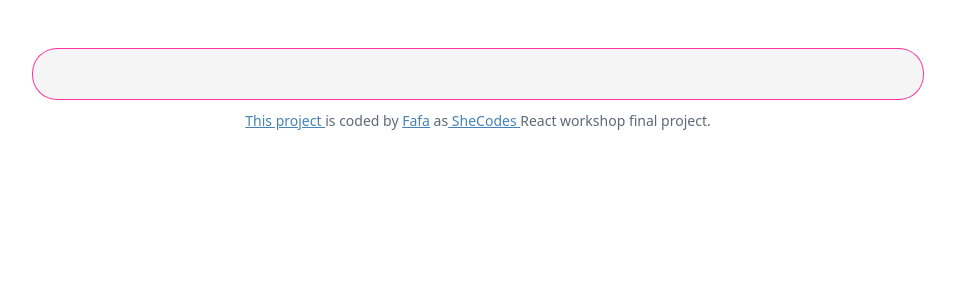
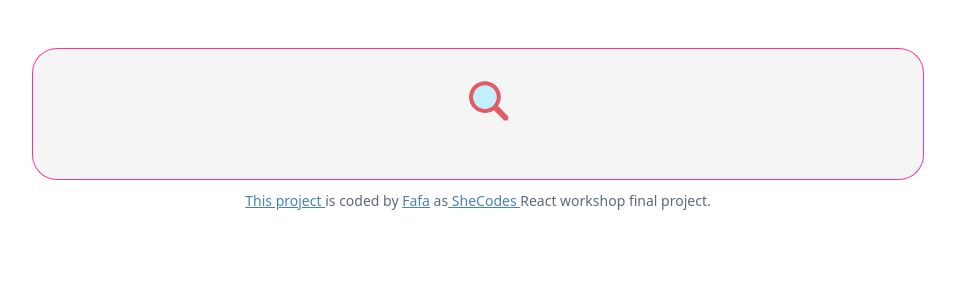
Before and after one commit to faaarv/weather-project, a React (Create React App) app: page / in a window 1280 px wide. Shown: the top 300 px of the page, without its empty margins (162-1117 px from the left). Built offline with nearby package versions, Linux system fonts and the light colour scheme; no server answers.

Commit message:
adding loading spinner

```diff
--- a/package.json
+++ b/package.json
@@ -11,6 +11,7 @@
     "html-react-parser": "^3.0.7",
     "react": "^18.2.0",
     "react-dom": "^18.2.0",
+    "react-loader-spinner": "^5.3.4",
     "react-scripts": "5.0.1",
     "web-vitals": "^2.1.4"
   },
--- a/src/Weather.js
+++ b/src/Weather.js
@@ -4,6 +4,8 @@ import 'bootstrap/dist/css/bootstrap.min.css';
 import axios from "axios"
 import Current from "./Current"
 import parse from 'html-react-parser';
+import { MagnifyingGlass } from "react-loader-spinner";
+
 let days = [
     "Sun",
     "Mon",
@@ -92,5 +94,19 @@ export default function Weather(){
 
     } else {
         callApi()
+        return (
+            <div>
+                <MagnifyingGlass
+                visible={true}
+                height="80"
+                width="80"
+                ariaLabel="MagnifyingGlass-loading"
+                wrapperStyle={{}}
+                wrapperClass="MagnifyingGlass-wrapper"
+                glassColor="#c0efff"
+                color="#e15b64"/>
+            </div>
+
+        )
     }
 }
```
Also changed, not shown: 1 other file (tests, documents, lock files or other folders).
